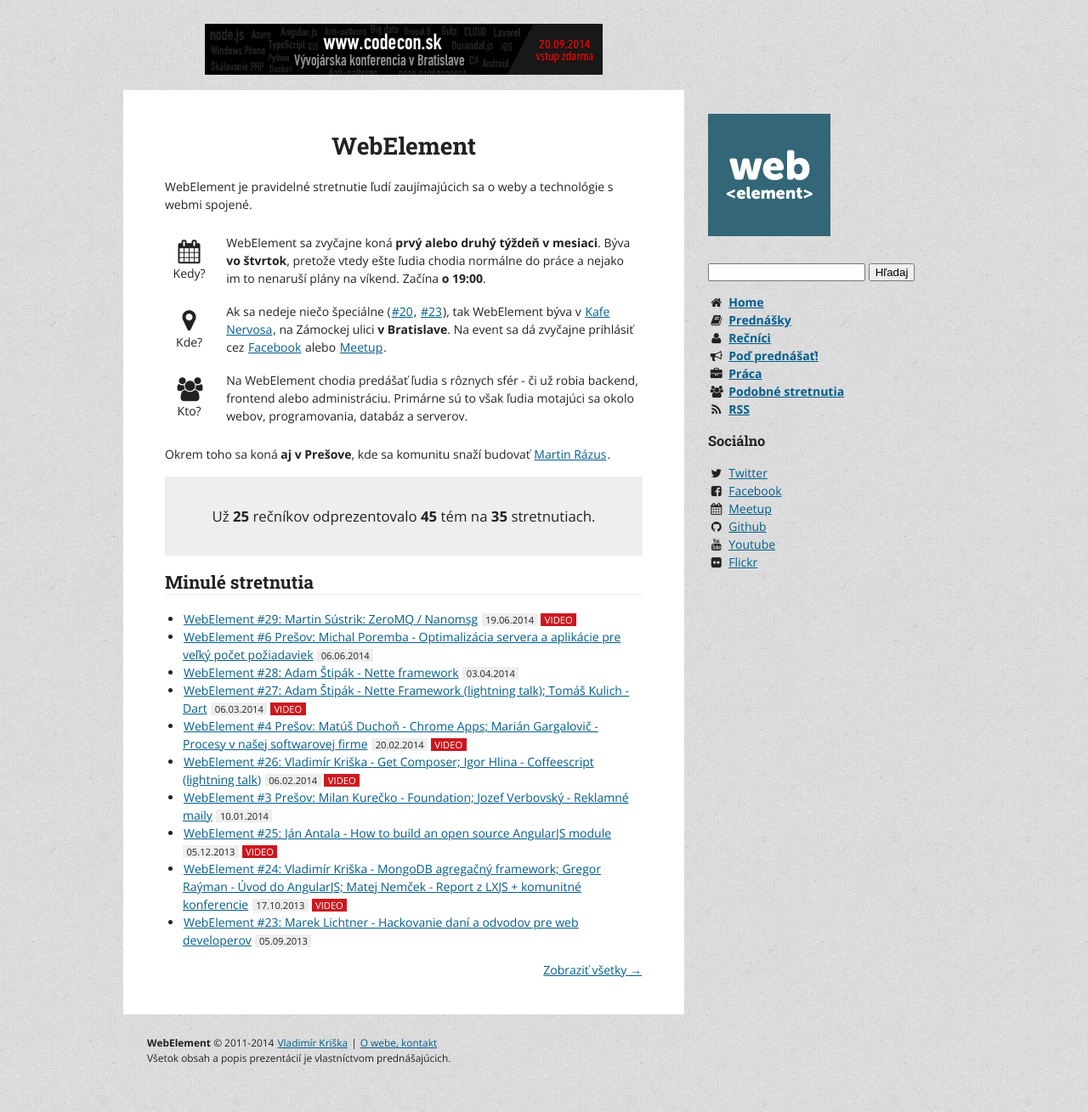
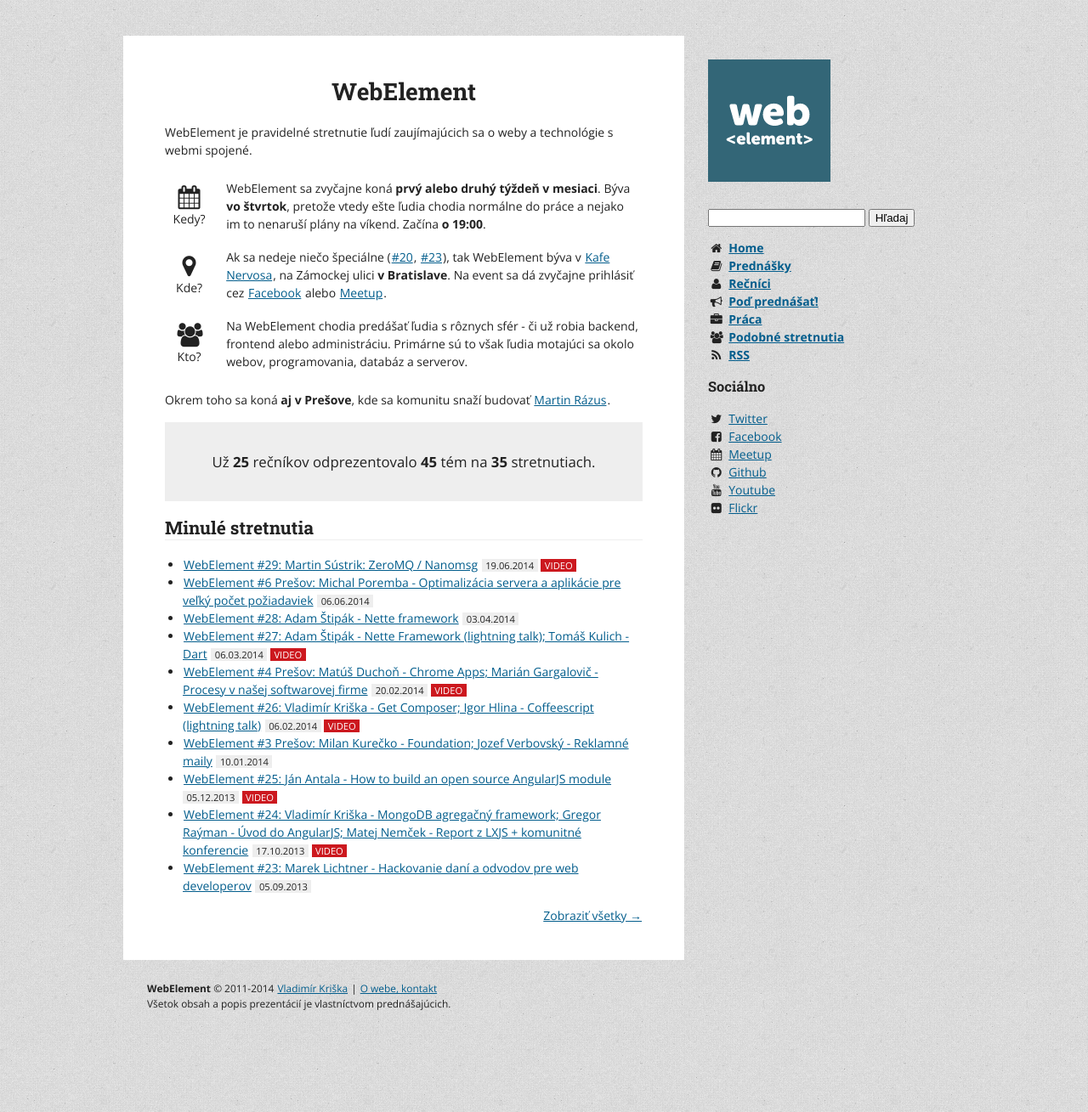
Before and after one commit to ujovlado/webelement-sk, a Jekyll site: the page built from index.md, in a window 1280 px wide. Shown: the whole page at 85% size. Built offline with Jekyll 4.4.1, drawn with Linux system fonts in a browser that asks for light colours.

Commit message:
Removed Codecon 2014 ad

```diff
--- a/_includes/ad.html
+++ b/_includes/ad.html
@@ -1,5 +1,2 @@
 <div class="ad">
-
-  <a href="http://www.codecon.sk" title="CodeCon 2014 vývojárska konferencia v Bratislave"><img src="{{ "/images/ad/460x60.gif" | prepend: site.baseurl }}" alt="CodeCon"></a>
-
 </div>
```
Also changed, not shown: images/ad/460x60.gif (deleted).
